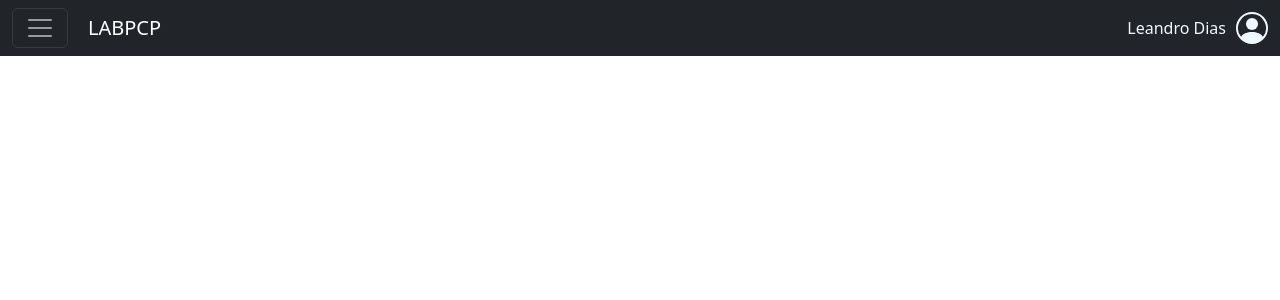
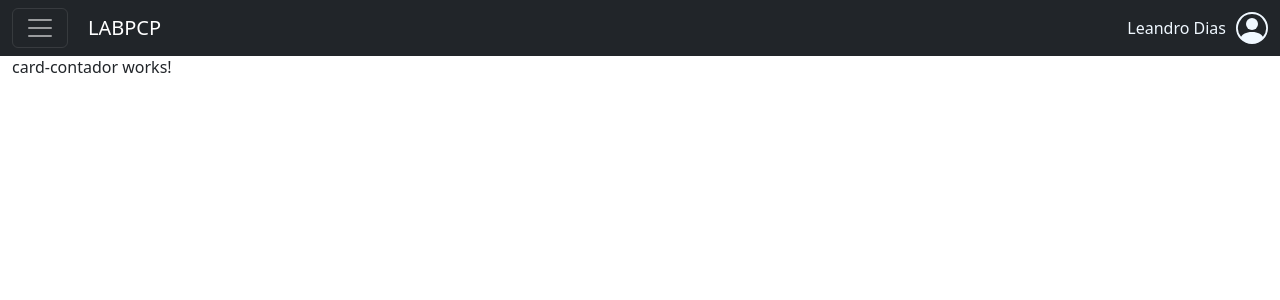
Before and after one commit to leandroCodeDev/front-end-edufullstack-gestao-educacional, an Angular app: page / in a window 1280 px wide. Shown: the top 300 px of the page. Built offline with nearby package versions, Linux system fonts and the light colour scheme.

Commit message:
ajusatdo margin

```diff
--- a/src/app/app.component.html
+++ b/src/app/app.component.html
@@ -1,3 +1,6 @@
 <app-navbar></app-navbar>
 
+<div class="container-fluid">
 <router-outlet />
+<app-card-contador></app-card-contador>
+</div>
--- a/src/app/app.component.scss
+++ b/src/app/app.component.scss
@@ -0,0 +1,3 @@
+.container-fluid{
+    margin-top: 55px;
+}
--- a/src/app/app.component.ts
+++ b/src/app/app.component.ts
@@ -1,11 +1,12 @@
 import { Component} from '@angular/core';
 import { RouterOutlet } from '@angular/router';
 import { NavbarComponent } from './shared/componentes/navbar/navbar.component';
+import { CardContadorComponent } from './shared/componentes/card-contador/card-contador.component';
 
 @Component({
   selector: 'app-root',
   standalone: true,
-  imports: [RouterOutlet, NavbarComponent],
+  imports: [RouterOutlet, NavbarComponent, CardContadorComponent],
   templateUrl: './app.component.html',
   styleUrl: './app.component.scss'
 })
```
